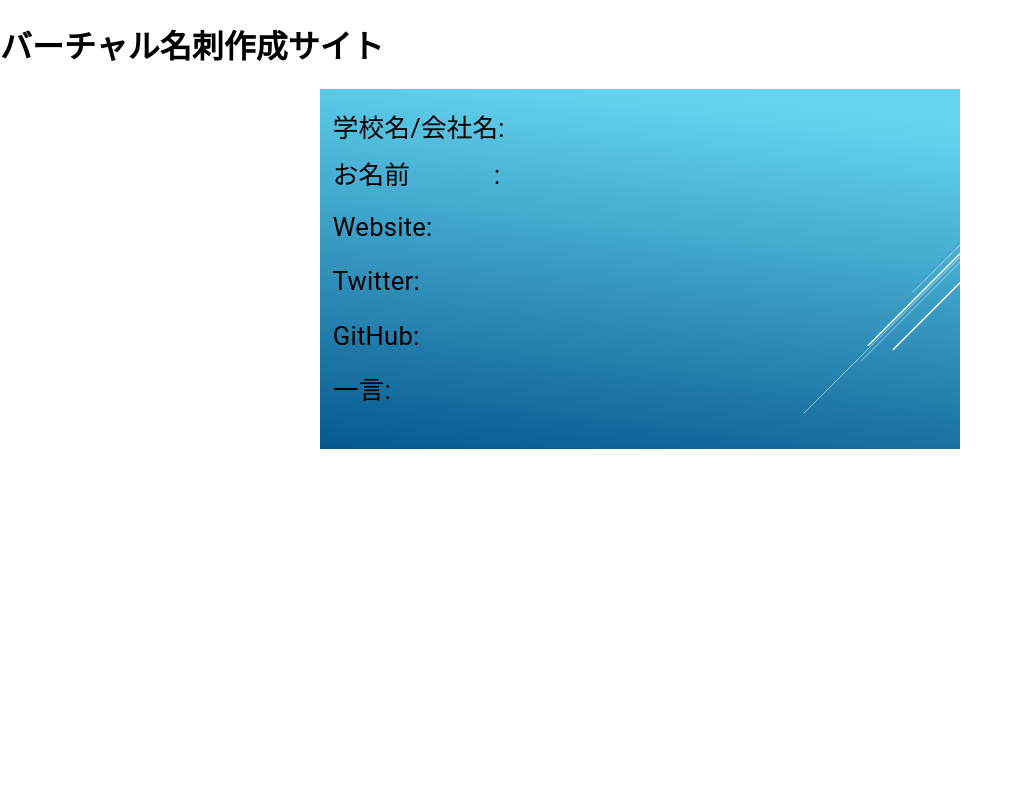
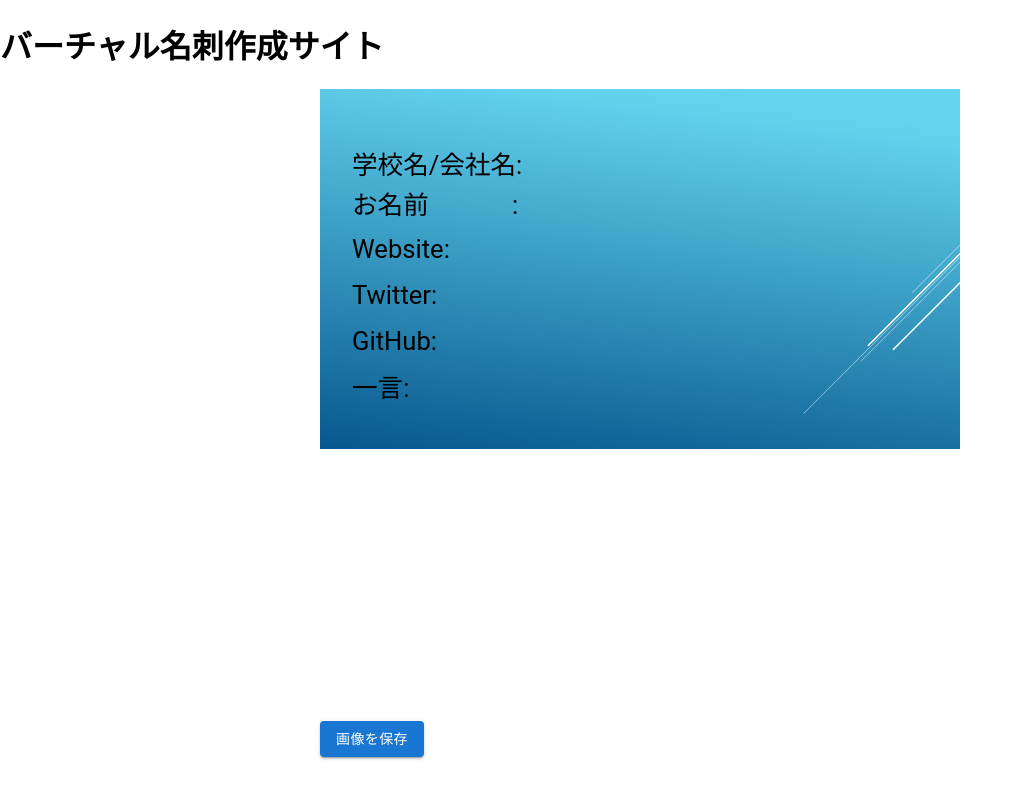
Before and after one commit to nissy-code/2023-07_Hackathon, a React (Create React App) app in the folder virtual_namecard/: page /newresult in a window 1280 px wide. Shown: the whole page, without its empty margins (0-1021 px from the left). Built offline with nearby package versions, Linux system fonts and the light colour scheme.

Commit message:
[edit] NewResult.jsx (表示崩れは無くしたが, 保存時に背景の画像がでない)

```diff
--- a/virtual_namecard/package.json
+++ b/virtual_namecard/package.json
@@ -10,7 +10,9 @@
     "@testing-library/jest-dom": "^5.16.5",
     "@testing-library/react": "^13.4.0",
     "@testing-library/user-event": "^13.5.0",
+    "dom-to-image": "^2.6.0",
     "firebase": "^10.0.0",
+    "html2canvas": "^1.4.1",
     "react": "^18.2.0",
     "react-dom": "^18.2.0",
     "react-router-dom": "^6.14.1",
--- a/virtual_namecard/src/pages/NewResult.jsx
+++ b/virtual_namecard/src/pages/NewResult.jsx
@@ -1,8 +1,9 @@
-import React, { useEffect, useState } from 'react';
+import React, { useEffect, useState, useRef } from 'react';
 import { useLocation } from 'react-router-dom';
-import { Typography, Link } from '@mui/material';
+import { Typography, Link, Button } from '@mui/material';
 import { Twitter, GitHub } from '@mui/icons-material';
 import back from "../data/meishi1.jpg";
+import html2canvas from 'html2canvas';
 
 const Result = () => {
   const location = useLocation();
@@ -10,40 +11,105 @@ const Result = () => {
   const { schoolCompany, name, website, twitter, github, message } = state || {};
 
   const [fontSize, setFontSize] = useState('');
+  const [letterSpacing, setLetterSpacing] = useState('');
+  const cardRef = useRef(null);
 
   useEffect(() => {
     const handleResize = () => {
       const screenWidth = window.innerWidth;
-      const percentage = screenWidth <= 600 ? 1 : 2; // ウィンドウの幅に対する割合
+      const percentage = screenWidth <= 600 ? 1 : 2;
       const calculatedFontSize = `${(screenWidth * percentage) / 100}px`;
       setFontSize(calculatedFontSize);
+
+      const calculatedLetterSpacing = screenWidth <= 600 ? '-0.5px' : '0';
+      setLetterSpacing(calculatedLetterSpacing);
     };
 
-    handleResize(); // 初回レンダリング時にフォントサイズを計算
-    window.addEventListener('resize', handleResize); // リサイズイベントのリスナーを追加
+    handleResize();
+    window.addEventListener('resize', handleResize);
 
     return () => {
-      window.removeEventListener('resize', handleResize); // コンポーネントがアンマウントされる際にリスナーを解除
+      window.removeEventListener('resize', handleResize);
     };
   }, []);
 
+  const handleDownload = () => {
+    const element = cardRef.current;
+
+    html2canvas(element)
+      .then((canvas) => {
+        const link = document.createElement('a');
+        link.href = canvas.toDataURL('image/png');
+        link.download = 'output.png';
+        link.click();
+      })
+      .catch((error) => {
+        console.error('画像のダウンロードエラー:', error);
+      });
+  };
+
+  const styles = {
+    container: {
+      width: '50%',
+      margin: 'auto',
+    },
+    card: {
+      position: 'relative',
+      width: '100%',
+      paddingBottom: '40%',
+    },
+    content: {
+      position: 'absolute',
+      top: '10%',
+      left: '5%',
+      right: '5%',
+    },
+    header: {
+      marginBottom: '0.5rem',
+      fontSize,
+      letterSpacing,
+    },
+    linkContainer: {
+      display: 'flex',
+      justifyContent: 'left',
+      marginBottom: '0.5rem',
+    },
+    body: {
+      marginRight: '1rem',
+      fontSize,
+      letterSpacing,
+    },
+    iconLink: {
+      display: 'flex',
+      justifyContent: 'left',
+      alignItems: 'center',
+      marginBottom: '0.5rem',
+    },
+    message: {
+      marginBottom: '0.5rem',
+      fontSize,
+      letterSpacing,
+    },
+  };
+
   return (
-    <div>
-      <img src={back} alt="Background" style={{ width: '50%', top: '10%', paddingLeft: '25%' }} />
-      <div style={{ position: 'absolute', top: '100px', left: '25%', textAlign: 'left', paddingLeft: '1%', paddingTop: '1%' }}>
-        <Typography variant="h4" component="h4" style={{ marginBottom: '1rem', fontSize }}>
+    <div style={styles.container}>
+      <div style={styles.card}>
+        <img src={back} alt="Background" style={{ width: '100%', display: 'block' }} />
+        <div style={styles.content} ref={cardRef}>
+          <Typography variant="h4" component="h4" style={styles.header}>
             学校名/会社名: {schoolCompany}
           </Typography>
-        <Typography variant="h4" component="h4" style={{ marginBottom: '1rem', fontSize }}>
+          <Typography variant="h4" component="h4" style={styles.header}>
             お名前　　　 : {name}
           </Typography>
-        <div style={{ display: 'flex', justifyContent: 'left', marginBottom: '1rem' }}> {/* justifyContentで位置変更 */}
-          <Typography variant="body1" style={{ marginRight: '1rem', fontSize }}>
-            Website:{website}
+          <div style={styles.linkContainer}>
+            <Typography variant="body1" style={styles.body}>
+              Website: {website}
             </Typography>
           </div>
-        <div style={{ display: 'flex', justifyContent: 'left', alignItems: 'center', marginBottom: '1rem' }}>
-          <Typography variant="body1" style={{ marginRight: '1rem', fontSize }}>
+          <div style={styles.iconLink}>
+            <Typography variant="body1" style={styles.body}>
               Twitter:
               {twitter && (
                 <Link href={`https://twitter.com/${twitter}`} target="_blank" rel="noopener noreferrer" color="primary">
@@ -52,8 +118,8 @@ const Result = () => {
               )}
             </Typography>
           </div>
-        <div style={{ display: 'flex', justifyContent: 'left', alignItems: 'center', marginBottom: '1rem' }}>
-          <Typography variant="body1" style={{ marginRight: '1rem', fontSize }}>
+          <div style={styles.iconLink}>
+            <Typography variant="body1" style={styles.body}>
               GitHub:
               {github && (
                 <Link href={`https://github.com/${github}`} target="_blank" rel="noopener noreferrer" color="primary">
@@ -62,10 +128,14 @@ const Result = () => {
               )}
             </Typography>
           </div>
-        <Typography variant="body1" style={{ marginBottom: '1rem', fontSize }}>
+          <Typography variant="body1" style={styles.message}>
             一言: {message}
           </Typography>
         </div>
+      </div>
+      <Button variant="contained" color="primary" onClick={handleDownload} style={{ marginTop: '1rem' }}>
+        画像を保存
+      </Button>
     </div>
   );
 };
```
Also changed, not shown: 1 other file (tests, documents, lock files or other folders). Lines whose indentation alone changed are shown as unchanged.
